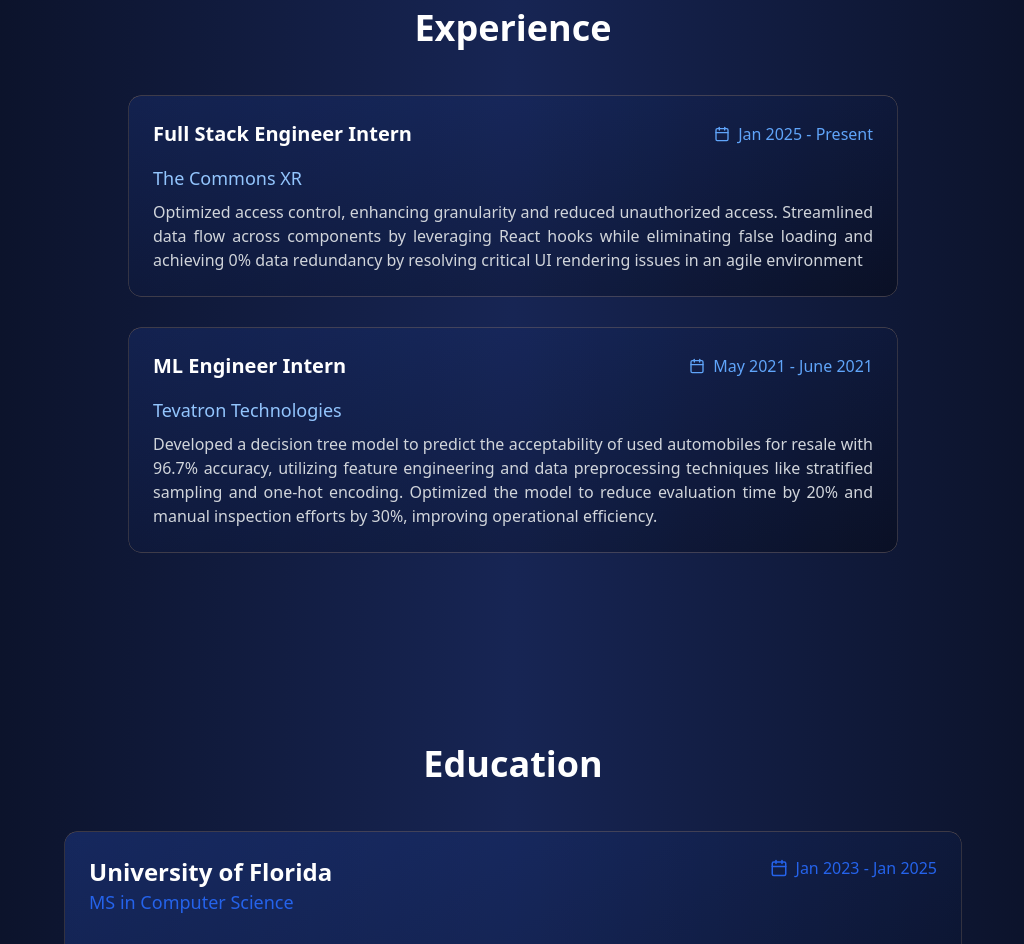
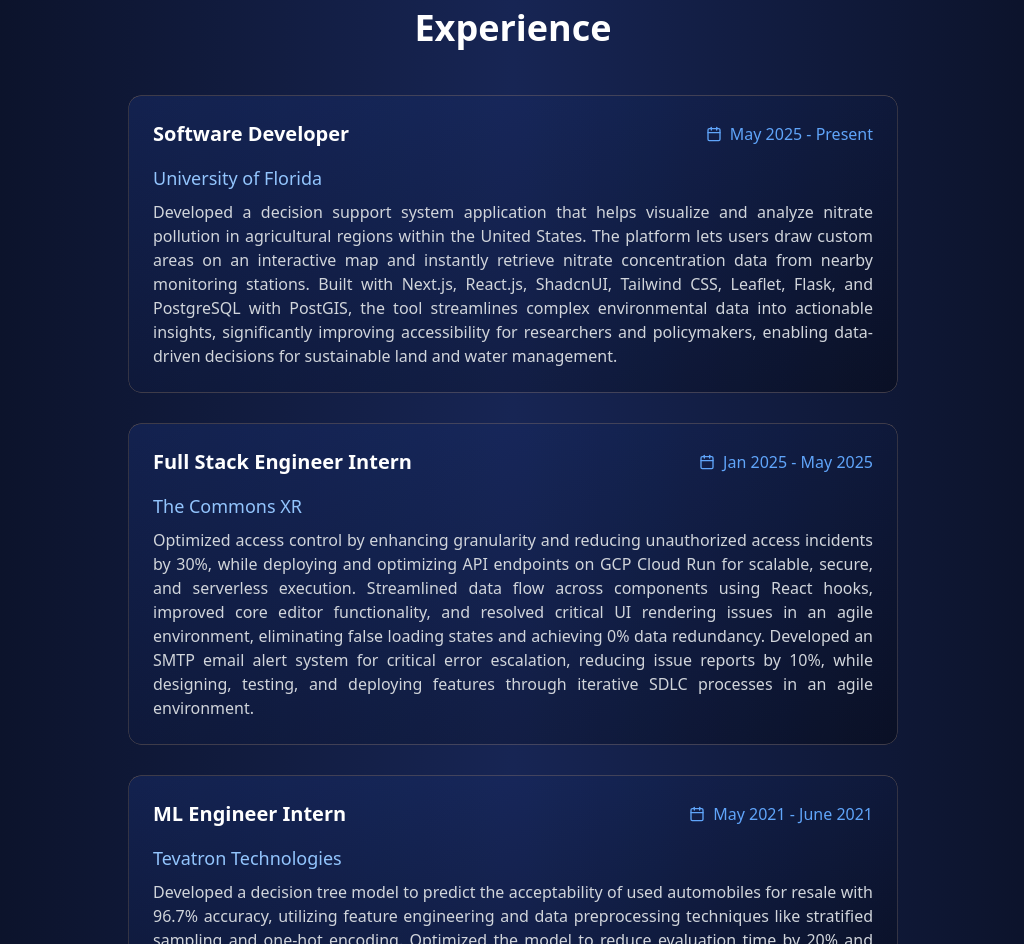
Before and after one commit to akhilreddy6g/Personal-Portfolio, a React (Vite) app: page / in a window 1280 px wide. Shown: the part 3960-4904 px from the top of the page, without its empty margins (127-1151 px from the left). Built offline with nearby package versions, Linux system fonts and the light colour scheme; no server answers.

Commit message:
Update Experience

```diff
--- a/src/components/Experience.tsx
+++ b/src/components/Experience.tsx
@@ -3,11 +3,18 @@
 const Experience = () => {
   const experiences = [
     {
+      role: 'Software Developer',
+      company: 'University of Florida',
+      website: 'https://rcrec-ona.ifas.ufl.edu/',
+      period: 'May 2025 - Present',
+      description: 'Developed a decision support system application that helps visualize and analyze nitrate pollution in agricultural regions within the United States. The platform lets users draw custom areas on an interactive map and instantly retrieve nitrate concentration data from nearby monitoring stations. Built with Next.js, React.js, ShadcnUI, Tailwind CSS, Leaflet, Flask, and PostgreSQL with PostGIS, the tool streamlines complex environmental data into actionable insights, significantly improving accessibility for researchers and policymakers, enabling data-driven decisions for sustainable land and water management.',
+    },
+    {
       role: 'Full Stack Engineer Intern',
       company: 'The Commons XR',
       website: 'https://thecommonsxr.com/',
-      period: 'Jan 2025 - Present',
-      description: 'Optimized access control, enhancing granularity and reduced unauthorized access. Streamlined data flow across components by leveraging React hooks while eliminating false loading and achieving 0% data redundancy by resolving critical UI rendering issues in an agile environment',
+      period: 'Jan 2025 - May 2025',
+      description: 'Optimized access control by enhancing granularity and reducing unauthorized access incidents by 30%, while deploying and optimizing API endpoints on GCP Cloud Run for scalable, secure, and serverless execution. Streamlined data flow across components using React hooks, improved core editor functionality, and resolved critical UI rendering issues in an agile environment, eliminating false loading states and achieving 0% data redundancy. Developed an SMTP email alert system for critical error escalation, reducing issue reports by 10%, while designing, testing, and deploying features through iterative SDLC processes in an agile environment.',
     },
     {
       role: 'ML Engineer Intern',
```
